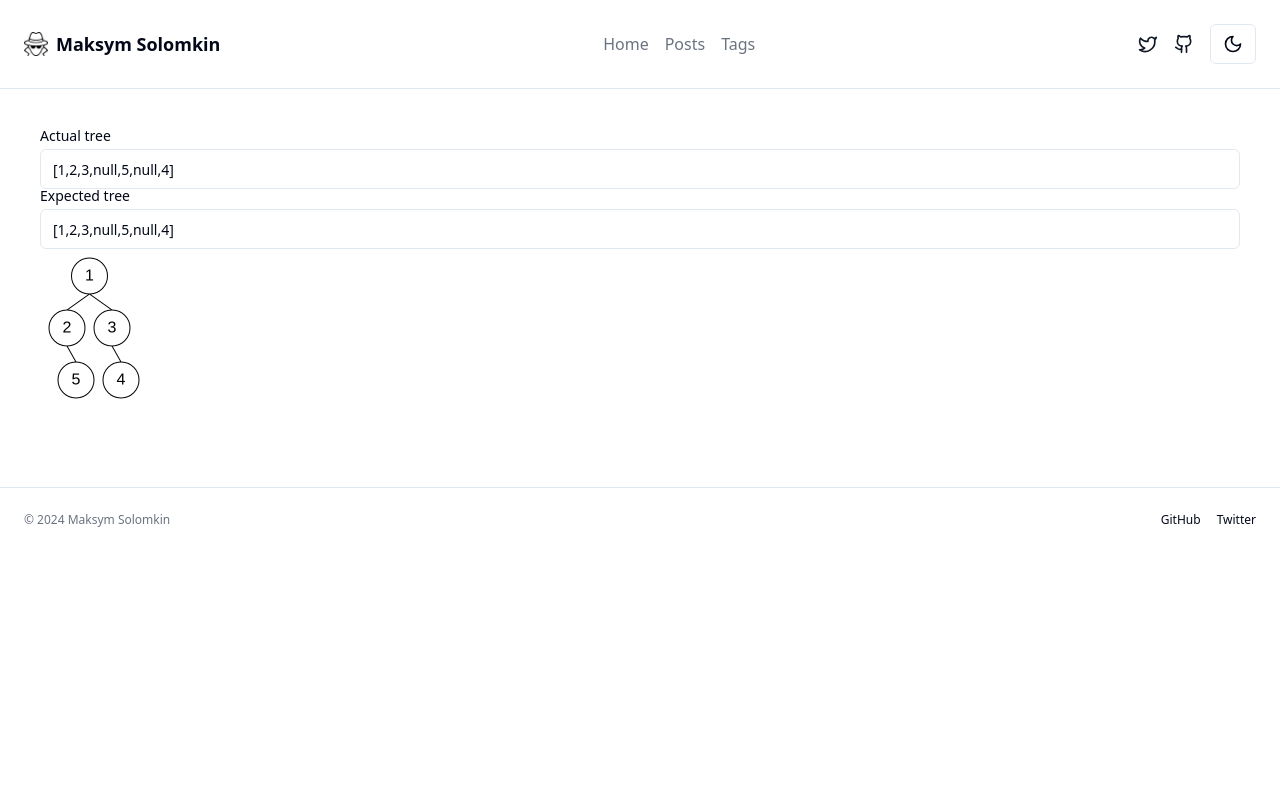
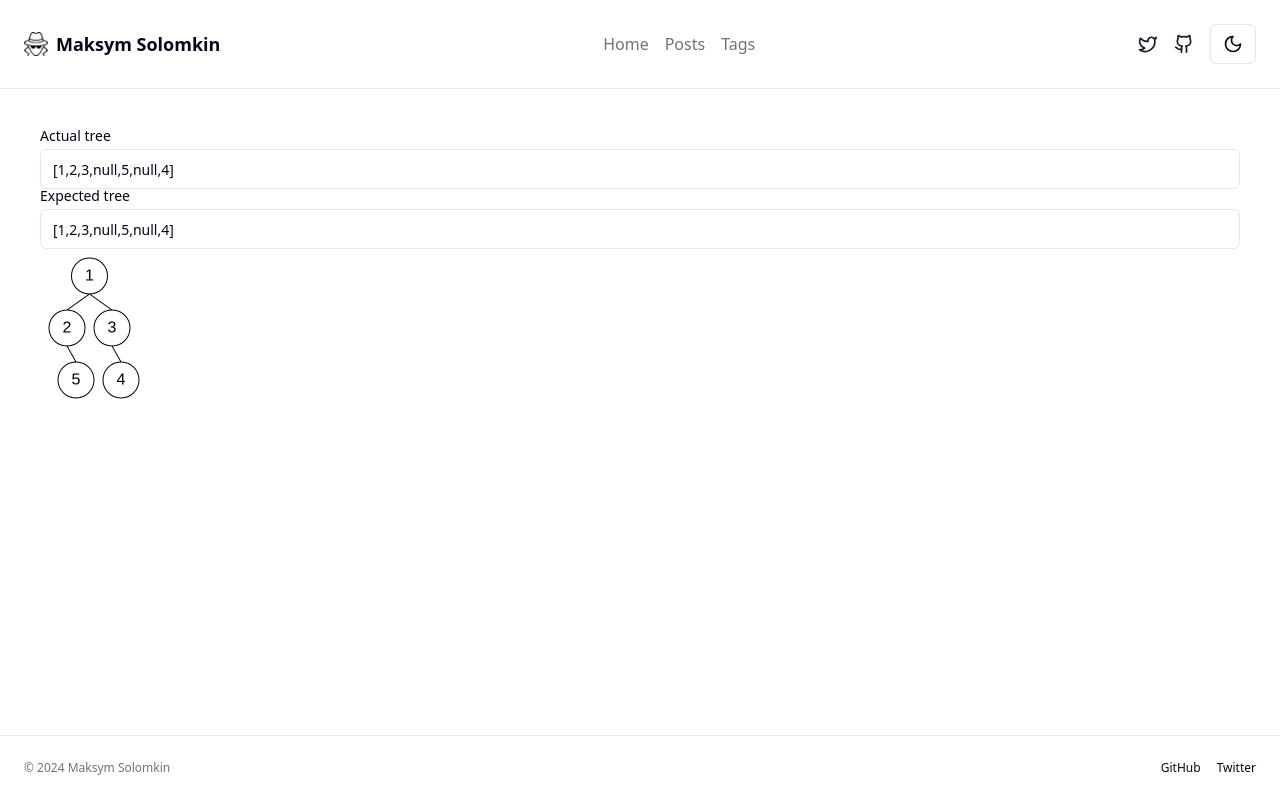
Before and after one commit to solomkinmv/site, a Next.js app in the folder next-personal-site/: page /leetcode-tree-visualizer in a window 1280 px wide. Shown: the top 800 px of the page. Built offline with nearby package versions, Linux system fonts and the light colour scheme.

Commit message:
Apply sticky footer

```diff
--- a/next-personal-site/src/app/leetcode-tree-visualizer/page.tsx
+++ b/next-personal-site/src/app/leetcode-tree-visualizer/page.tsx
@@ -38,7 +38,7 @@ export default function Page() {
 
 
     return (
-        <main className="p-6 md:p-10">
+        <main className="flex-1 p-6 md:p-10">
             <div className="grid w-full items-center gap-1.5">
                 <Label htmlFor="input-actual">Actual tree</Label>
                 <Input type="text"
```
